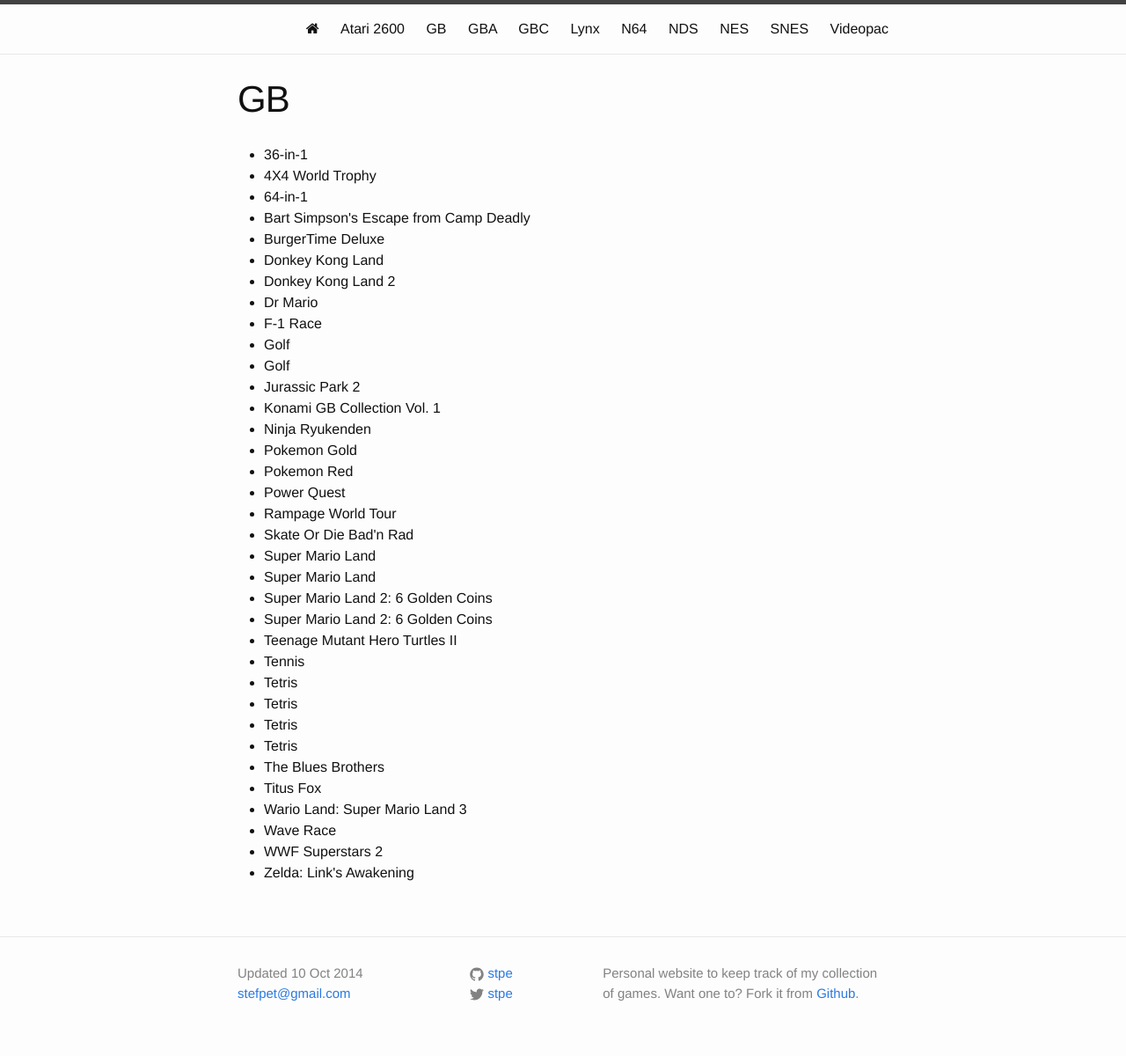
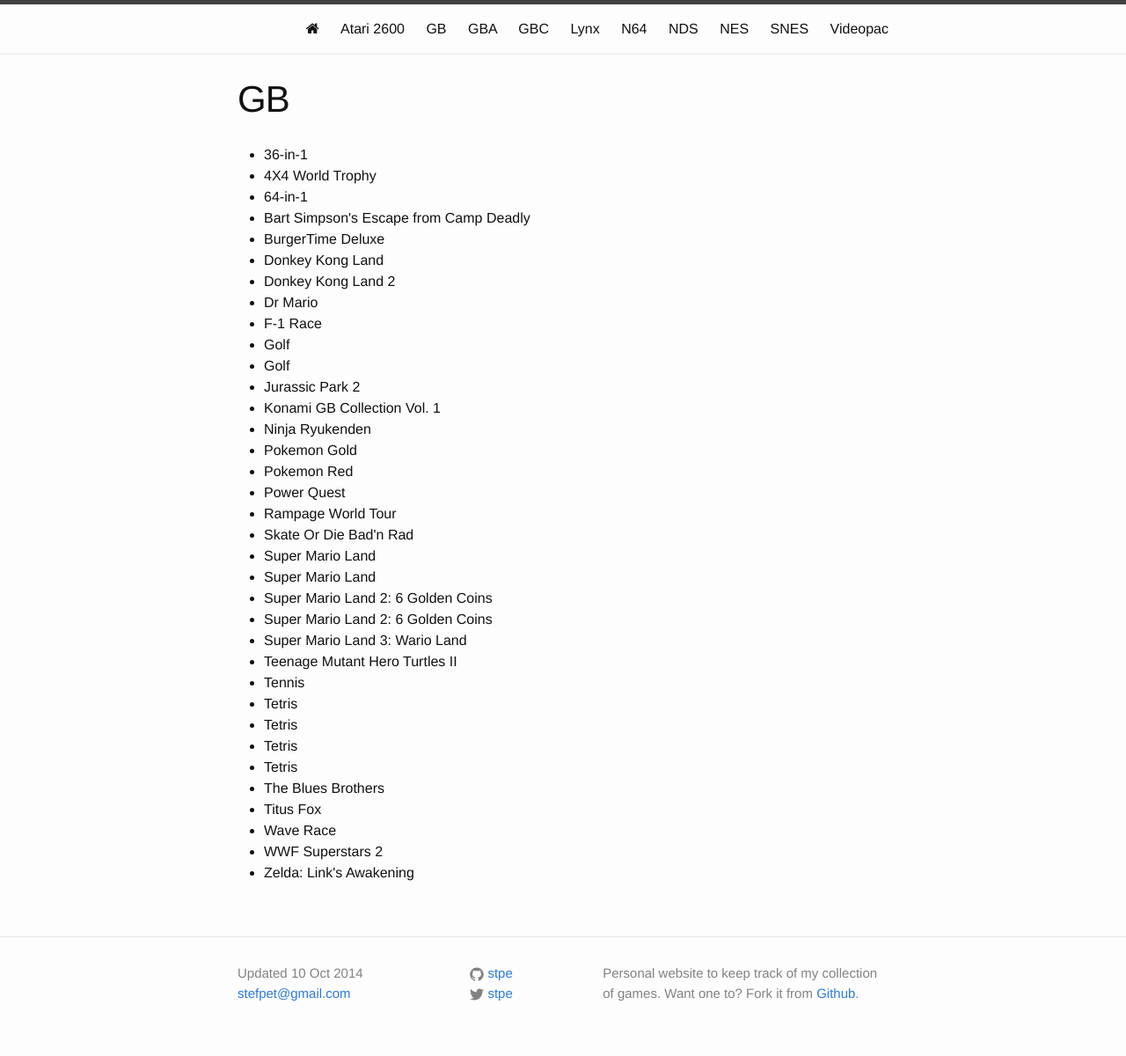
Before and after one commit to stpe/games, a Jekyll site: the page built from gb.md, in a window 1280 px wide. Shown: the whole page at 88% size. Built offline with Jekyll 4.4.1, drawn with Linux system fonts in a browser that asks for light colours; nearby versions of some CDN libraries.

```diff
--- a/_data/games.json
+++ b/_data/games.json
@@ -843,6 +843,11 @@
     "code": "DMG-MQ-SCN"
   },
   {
+    "title": "Super Mario Land 3: Wario Land",
+    "platform": "GB",
+    "code": "DMG-WJ-SCN"
+  },
+  {
     "title": "Teenage Mutant Hero Turtles II",
     "platform": "GB",
     "code": "DMG-TT-SCN"
@@ -881,11 +886,6 @@
     "title": "Titus Fox",
     "platform": "GB",
     "code": "DMG-FO-FAH"
-  },
-  {
-    "title": "Wario Land: Super Mario Land 3",
-    "platform": "GB",
-    "code": "DMG-WJ-SCN"
   },
   {
     "title": "Wave Race",
@@ -1069,14 +1069,14 @@
     "code": "NES-ZZ-NOE"
   },
   {
+    "title": "Super Mario Bros 2",
+    "platform": "NES",
+    "code": "NES-MW-NOE"
+  },
+  {
     "title": "Super Mario Bros 3",
     "platform": "NES",
     "code": "NES-UM-SCN"
-  },
-  {
-    "title": "Super Mario Bros. 2",
-    "platform": "NES",
-    "code": "NES-MW-NOE"
   },
   {
     "title": "Teenage Mutant Hero Turtles",
```
